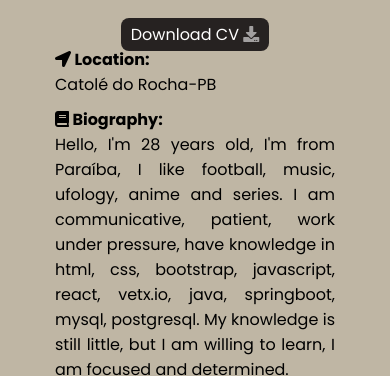
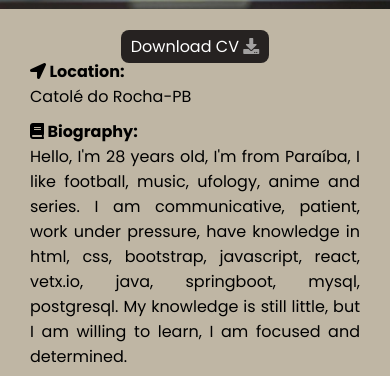
Before and after one commit to dgleyramos1/dr-card-link, a plain HTML site: page index.html in a window 390 px wide. Shown: the part 248-624 px from the top of the page. Drawn offline with Linux system fonts and the light colour scheme.

Commit message:
Alterando padding laterais no mobile

```diff
--- a/assets/src/css/style.css
+++ b/assets/src/css/style.css
@@ -210,6 +210,7 @@ body{
     .card-body{
         border-bottom-left-radius: 0;
         border-bottom-right-radius: 0;
+        padding: 25px 30px;
     }
 
     .box-city{
```
